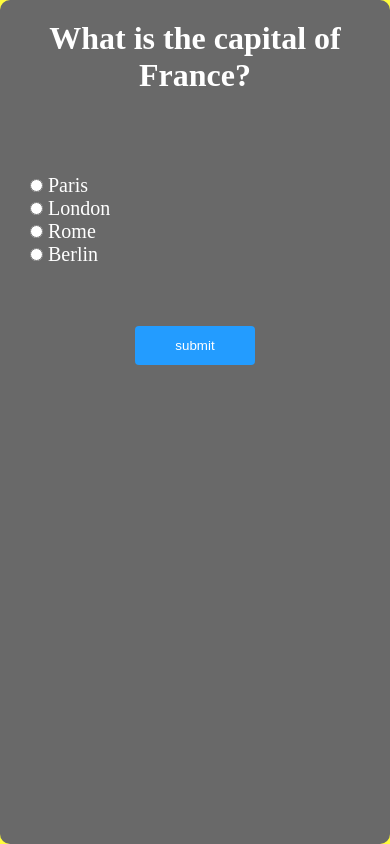
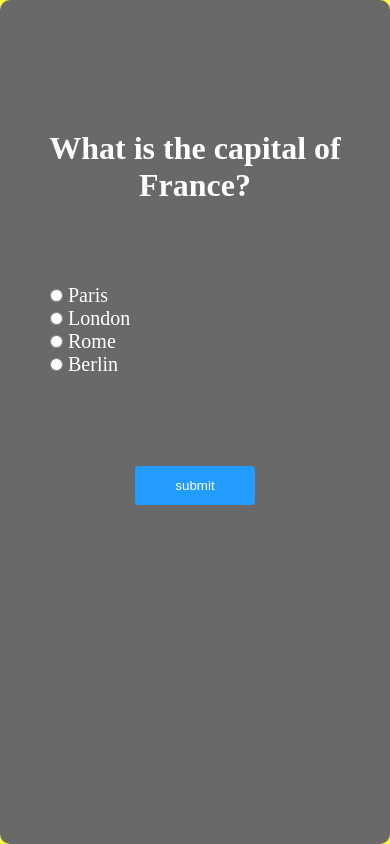
Before and after one commit to ZaidRaini/QuizApp, a plain HTML site: page index.html in a window 390 px wide. Drawn offline with Linux system fonts and the light colour scheme.

Commit message:
second Commit

```diff
--- a/style.css
+++ b/style.css
@@ -58,15 +58,49 @@ ul{
     justify-content: center;
 }
 
+
+
+@media screen and (max-width: 1100px) {
+    .card{
+        width: 60%;
+        height: 80vh;
+    }
+
+    #question{
+        margin-top: 100px;
+        padding: 10px;
+    }
+
+    #option{
+        margin-top: 50px;
+        padding: 20px;
+    }
+    button{
+        margin-top: 50px;
+    }
+}
 @media screen and (max-width: 800px) {
     .card{
         width: 60%;
         height: 80vh;
     }
 }
-@media screen and (max-width: 400px) {
+@media screen and (max-width: 450px) {
     .card{
         width: 100%;
         height: 100vh;
     }
+
+    #question{
+        margin-top: 100px;
+        padding: 10px;
+    }
+
+    #option{
+        margin-top: 50px;
+        padding: 20px;
+    }
+    button{
+        margin-top: 50px;
+    }
 }
```
